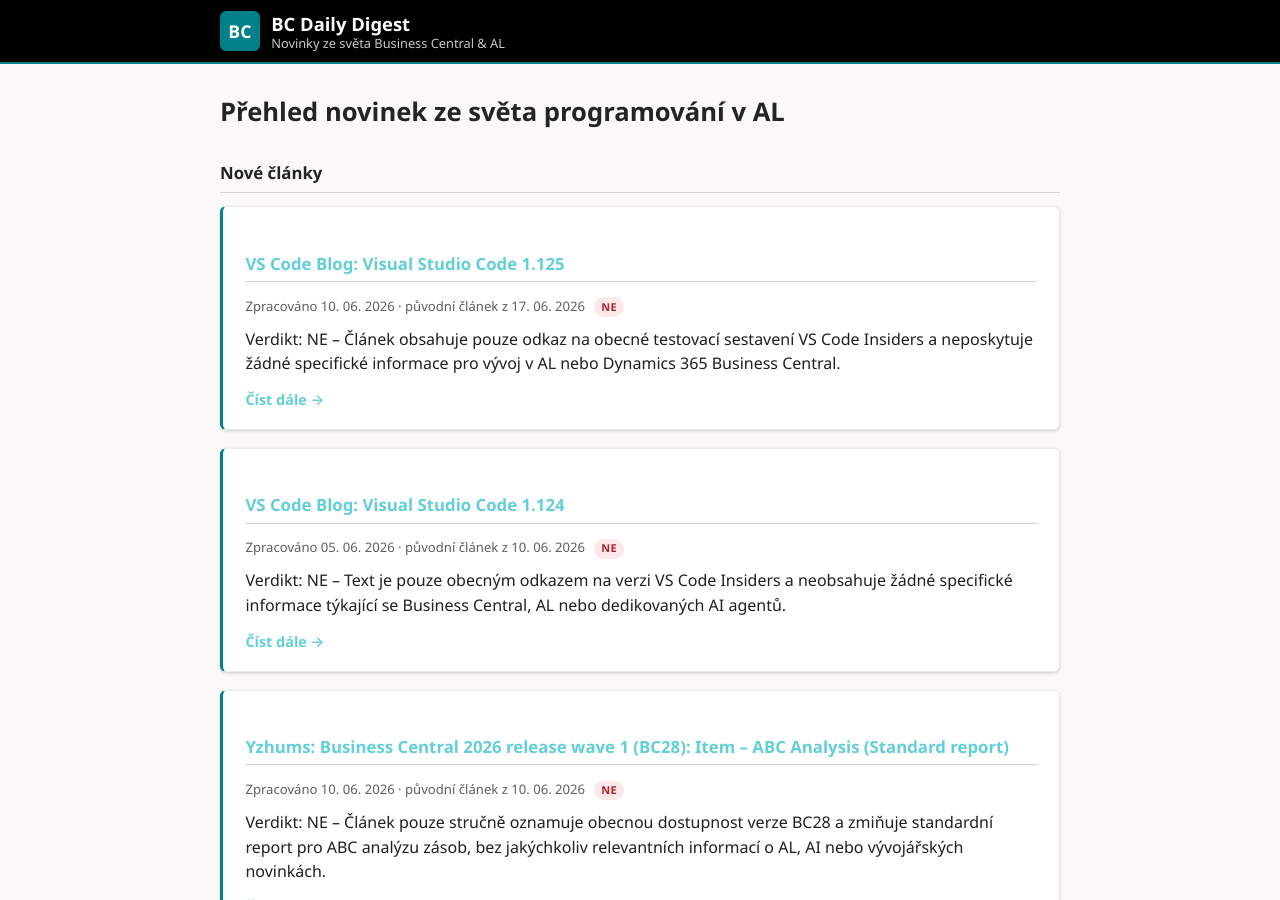
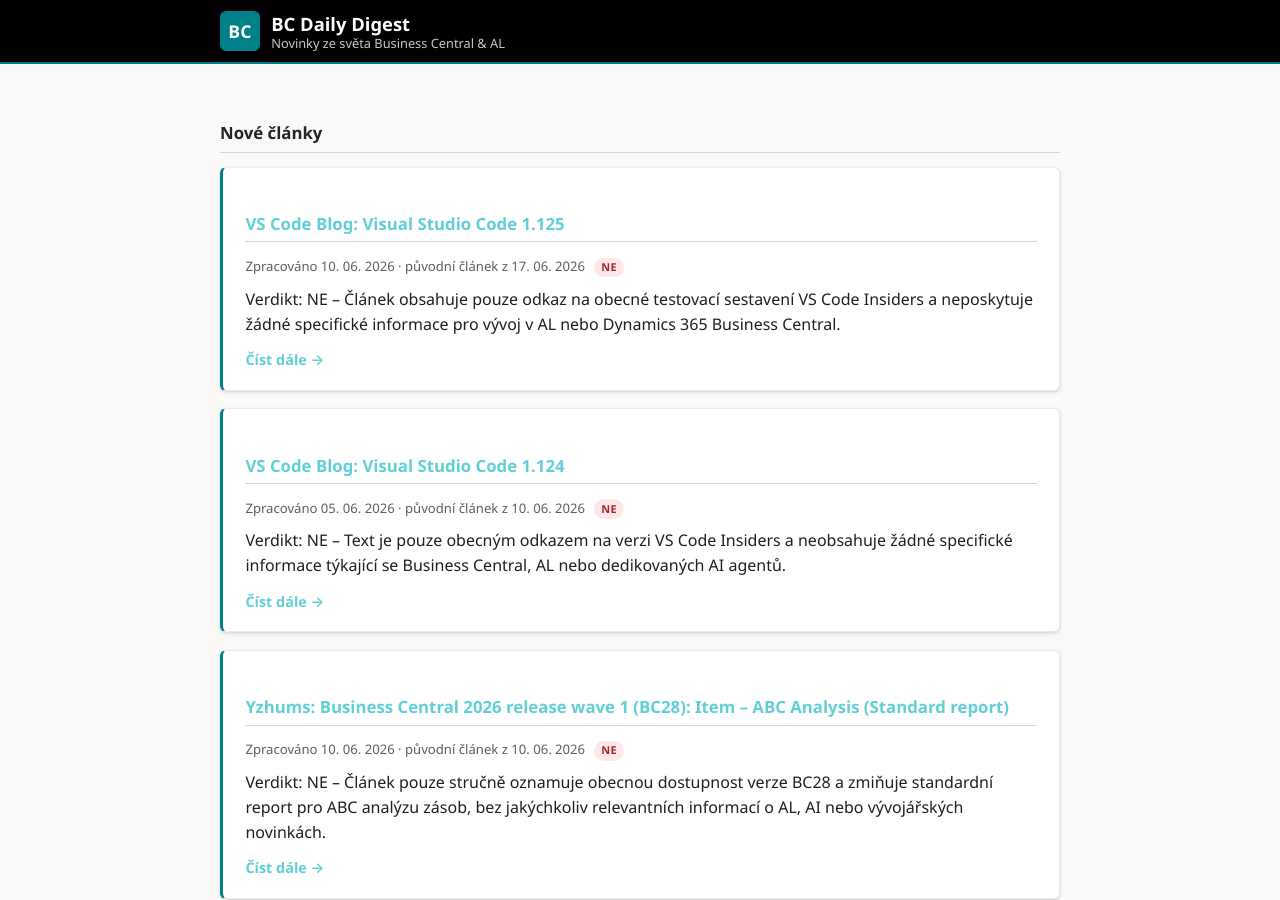
Before and after one commit to ValsorimS/bc-daily-digest, a Jekyll site: the page built from index.md, in a window 1280 px wide and 900 px high. Built offline with Jekyll 4.4.1, drawn with Linux system fonts in a browser that asks for light colours.

Commit message:
Update index.md

```diff
--- a/index.md
+++ b/index.md
@@ -2,9 +2,6 @@
 layout: home
 title: BC Daily Digest
 ---
-
-# Přehled novinek ze světa programování v AL
-
 {%- comment -%}
 Řadíme podle data PUBLIKACE článku (original_date) sestupně – nejnovější
 obsah nahoře. Hranice "nového" článku: původní článek z posledních 30 dní
```
